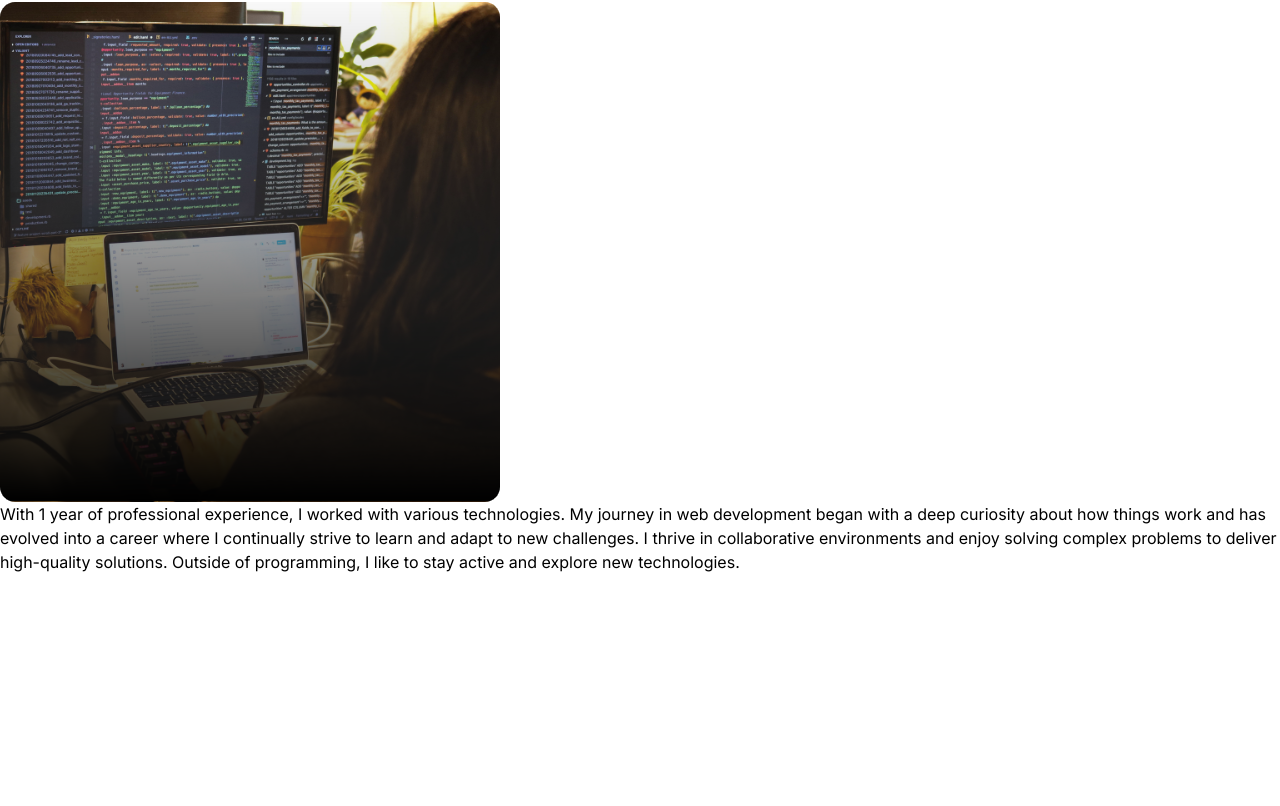
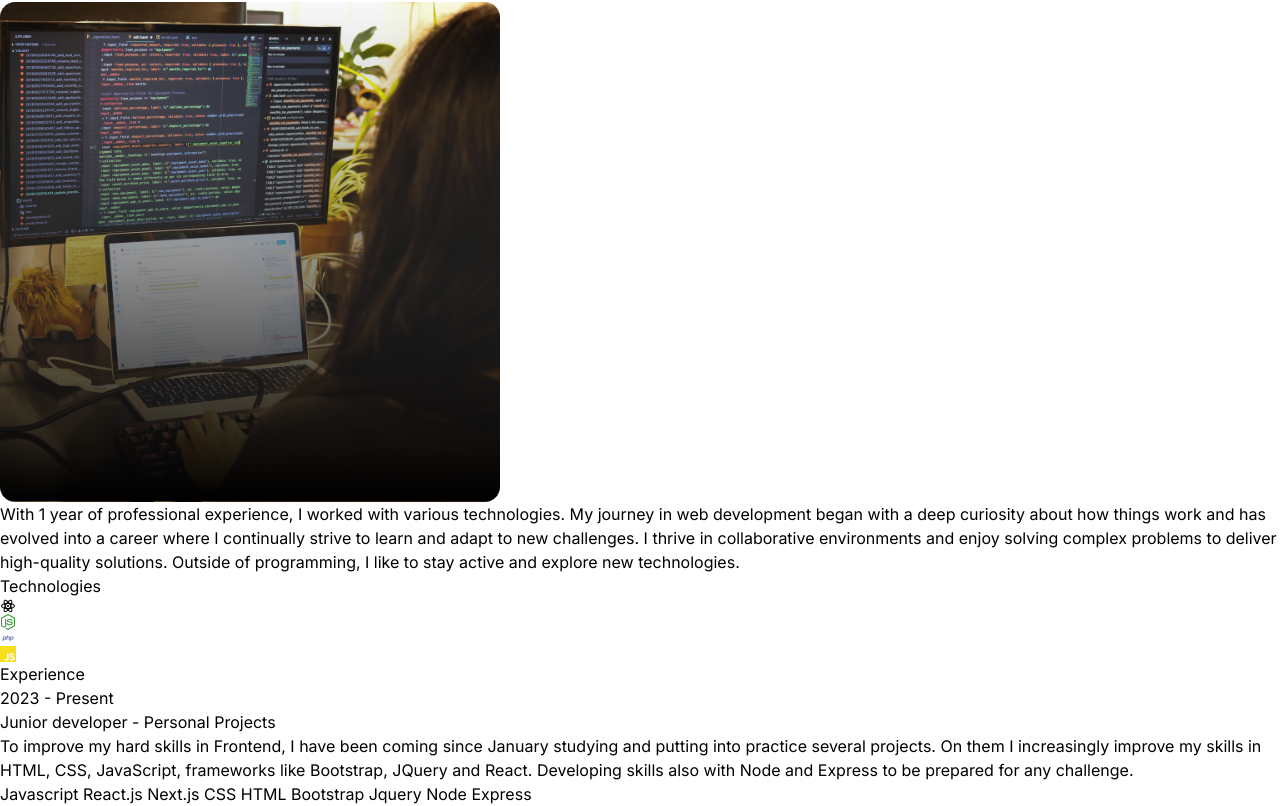
Before and after one commit to crcami/react-portfolio, a React (Vite) app: page / in a window 1280 px wide. Shown: the part 1190-1996 px from the top of the page. Before the commit the page ends 1764 px from the top, so only its background shows below. Built offline with nearby package versions, Linux system fonts and the light colour scheme.

Commit message:
feat: introduction to the experiences page.

```diff
--- a/src/App.jsx
+++ b/src/App.jsx
@@ -1,6 +1,8 @@
 import About from "./components/About";
+import Experience from "./components/Experience";
 import Hero from "./components/Hero";
 import Navbar from "./components/Navbar";
+import Technologies from "./components/Technologies";
 
 
 const App = () => {
@@ -13,6 +15,8 @@ const App = () => {
         <Navbar />
         <Hero />
         <About />
+        <Technologies/>
+        <Experience/>
       </div>
 
     </div>
--- /dev/null
+++ b/src/components/Experience.jsx
@@ -0,0 +1,32 @@
+import { EXPERIENCES } from "../constants";
+
+const Experience = () => {
+    return (
+        <div className="border-b border-neutral-900 pb-4">
+            <h2 className="my-20 text-center text-4xl">Experience</h2>
+            <div>
+                {EXPERIENCES.map((experience, index) => (
+                    <div key={index} className="mb-8 flex flex-wrap lg:justify-center">
+                        <div className="w-full lg:w-1/4">
+                            <p className="mb-2 text-sm text-neutral-400 ">{experience.year}</p>
+                        </div>
+                        <div className="w-full max-w-xl lg:w-3/4">
+                            <h6 className="mb-2 font-semibold">
+                                {experience.role} - {""}
+                                <span className="text-sm text-purple-100">
+                                    {experience.company}
+                                </span>
+                            </h6>
+                            <p className="mb-4 text-neutral-400">{experience.description}</p>
+                            {experience.technologies.map((tech, index ) => (
+                                <span key={index}>{tech} </span>
+                            ))}
+                        </div>
+                    </div>
+                ))}
+            </div>
+        </div>
+    );
+};
+
+export default Experience
--- /dev/null
+++ b/src/components/Technologies.jsx
@@ -0,0 +1,28 @@
+import { RiReactjsLine } from "react-icons/ri"
+import { FaNodeJs } from "react-icons/fa"
+import { DiPhp } from "react-icons/di"
+import { SiJavascript } from "react-icons/si"
+
+const Technologies = () => {
+    return <div className="border-b border-neutral-800 pb-24">
+        <h2 className="my-20 text-center text-4xl">Technologies </h2>
+        <div className="flex flex-wrap items-center justify-center gap-4">
+            <div className="rounded-2xl border-4 border-neutral-800 p-4">
+                <RiReactjsLine className="text-7xl text-cyan-400"/>
+            </div>
+            <div className="rounded-2xl border-4 border-neutral-800 p-4">
+                <FaNodeJs className="text-7xl" style={{ color: '#339933' }}/>
+            </div>
+            <div className="rounded-2xl border-4 border-neutral-800 p-4">
+                <DiPhp className="text-7xl" style={{ color: '#777BB4' }}/>
+            </div>
+            <div className="rounded-2xl border-4 border-neutral-800 p-4">
+                <SiJavascript className="text-7xl" style={{ color: '#F7DF1E' }}/>
+            </div>
+        </div>
+    </div>
+
+
+}
+
+export default Technologies
```
